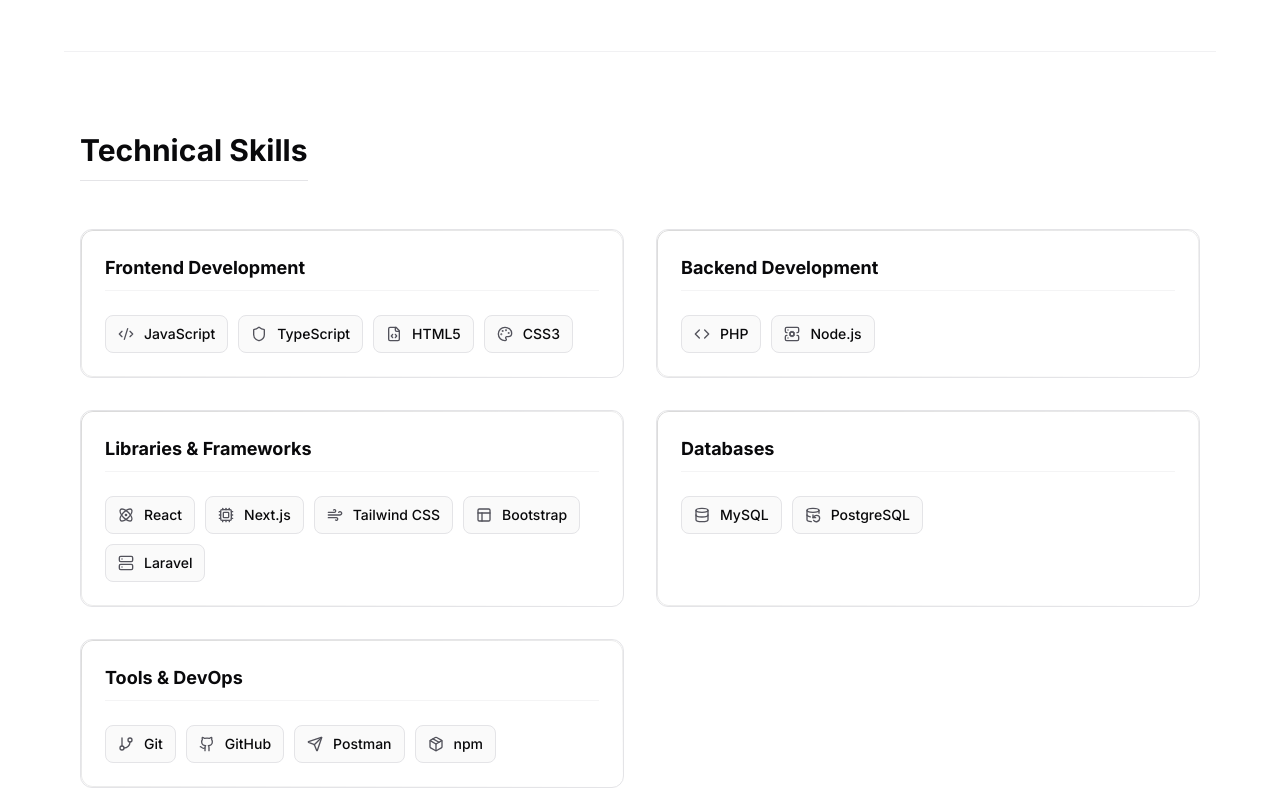
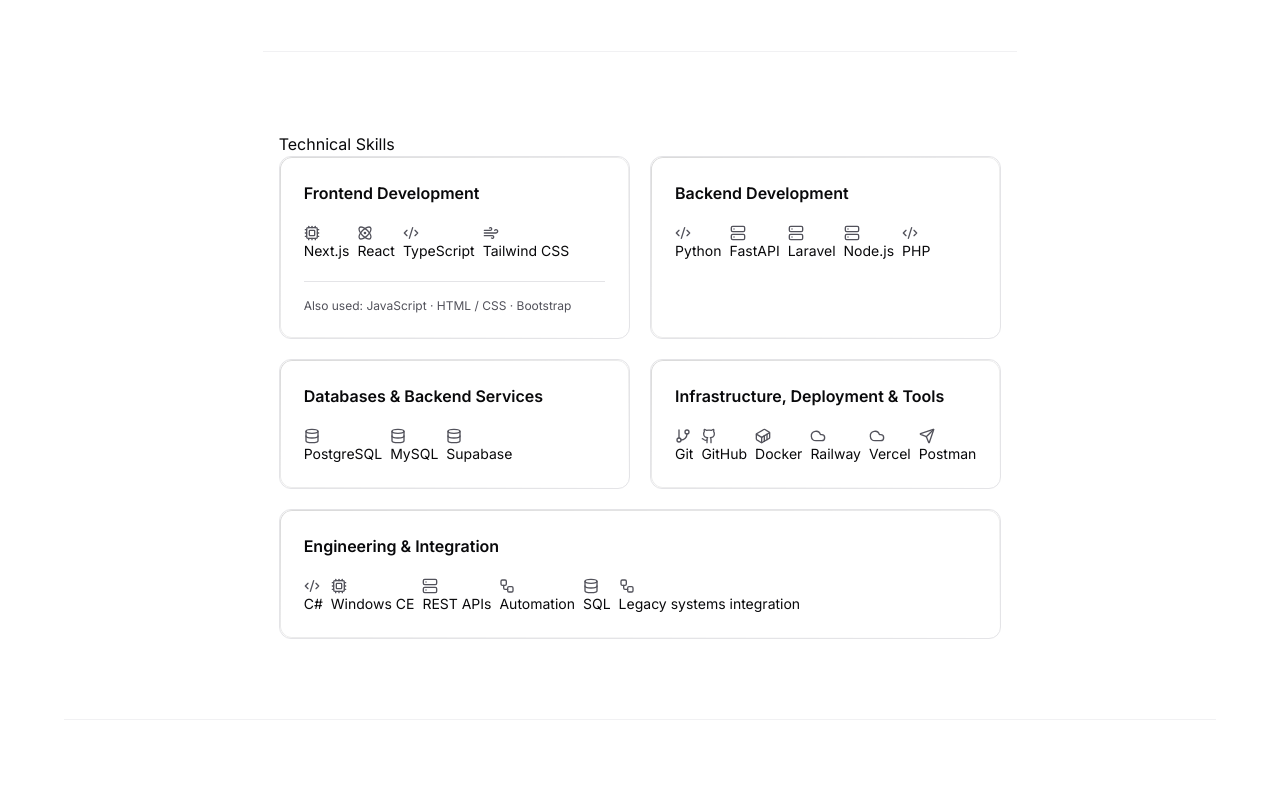
Before and after one commit to Vituinho/Portfolio, a Next.js app: page / in a window 1280 px wide. Shown: the part 1060-1860 px from the top of the page. Built offline with nearby package versions, Linux system fonts and the light colour scheme.

Commit message:
feat: refresh technical skills and engineering stack

```diff
--- a/src/components/sections/Skills.tsx
+++ b/src/components/sections/Skills.tsx
@@ -1,73 +1,40 @@
 'use client';
 
-import React from 'react';
 import { useI18n } from '@/i18n/context';
 import { skillsData } from '@/data/skills';
 import Card from '../ui/Card';
-import * as LucideIcons from 'lucide-react';
-import { motion } from 'framer-motion';
+import { Atom, Cloud, Code2, Container, Cpu, Database, FileCode, GitBranch, Github, Layout, Send, Server, Wind, Workflow } from 'lucide-react';
+import type { SkillCategory } from '@/types/portfolio';
 
-// Dynamic Lucide icon lookup component
-function SkillIcon({ name, className }: { name: string; className?: string }) {
-  const IconComponent = (LucideIcons as any)[name];
-  if (!IconComponent) {
-    return <LucideIcons.HelpCircle className={className} />;
-  }
-  return <IconComponent className={className} />;
-}
+const icons = { Atom, Cloud, Code2, Container, Cpu, Database, FileCode, GitBranch, Github, Layout, Send, Server, Wind, Workflow };
+const categories: SkillCategory[] = ['frontend', 'backend', 'databases', 'tools', 'other'];
 
 export default function Skills() {
-  const { t } = useI18n();
-
-  // Group skills by category
-  const categories = Array.from(new Set(skillsData.map(s => s.category)));
-
+  const { locale, t } = useI18n();
   return (
     <section id="skills" className="py-20 px-4 max-w-6xl mx-auto border-t border-border-custom/50">
-      <motion.div
-        initial={{ opacity: 0, y: 20 }}
-        whileInView={{ opacity: 1, y: 0 }}
-        viewport={{ once: true, margin: "-100px" }}
-        transition={{ duration: 0.6 }}
-        className="w-full"
-      >
-        <h2 className="text-3xl font-bold text-text-primary mb-12 relative pb-3 border-b border-border-custom max-w-max">
-          {t.skills.title}
-        </h2>
-
-        <div className="grid grid-cols-1 md:grid-cols-2 gap-8">
-          {categories.map((category) => {
-            const groupedSkills = skillsData.filter(s => s.category === category);
-
-            return (
-              <Card key={category} className="flex flex-col h-full">
-                <h3 className="font-bold text-lg text-text-primary mb-6 flex items-center border-b border-border-custom/40 pb-2">
-                  {t.skills.categories[category] || category}
-                </h3>
-
-                {/* Wrapped chip layout for skills */}
-                <div className="flex flex-wrap gap-2.5">
-                  {groupedSkills.map((skill) => (
-                    <motion.div
-                      key={skill.name}
-                      whileHover={{ scale: 1.02 }}
-                      whileTap={{ scale: 0.98 }}
-                      className="flex items-center gap-2.5 px-3 py-2 rounded-lg bg-bg-secondary border border-border-custom hover:border-accent-custom/40 hover:bg-bg-primary hover:shadow-sm transition-all duration-300 group select-none cursor-default"
-                    >
-                      <span className="text-text-secondary group-hover:text-accent-custom group-hover:scale-110 transition-all duration-200">
-                        <SkillIcon name={skill.icon} className="w-4 h-4" />
-                      </span>
-                      <span className="text-sm font-medium text-text-primary">
-                        {skill.name}
-                      </span>
-                    </motion.div>
-                  ))}
-                </div>
-              </Card>
-            );
-          })}
-        </div>
-      </motion.div>
+      <h2 className="section-title">{t.skills.title}</h2>
+      <div className="grid md:grid-cols-2 gap-5">
+        {categories.map(category => {
+          const group = skillsData.filter(skill => skill.category === category);
+          return (
+            <Card key={category} hoverEffect={false} className={category === 'other' ? 'md:col-span-2' : ''}>
+              <h3 className="font-semibold mb-5">{t.skills.categories[category]}</h3>
+              <ul className="flex flex-wrap gap-2">
+                {group.filter(skill => !skill.supporting).map(skill => {
+                  const Icon = icons[skill.icon as keyof typeof icons] ?? Code2;
+                  return <li key={skill.name} className="info-badge text-sm"><Icon className="size-4 text-text-secondary" />{skill.localizedName?.[locale] ?? skill.name}</li>;
+                })}
+              </ul>
+              {group.some(skill => skill.supporting) && (
+                <p className="text-xs text-text-secondary mt-5 pt-4 border-t border-border-custom">
+                  {t.skills.supporting}: {group.filter(skill => skill.supporting).map(skill => skill.name).join(' · ')}
+                </p>
+              )}
+            </Card>
+          );
+        })}
+      </div>
     </section>
   );
 }
--- a/src/data/skills.ts
+++ b/src/data/skills.ts
@@ -1,94 +1,31 @@
 import { Skill } from '../types/portfolio';
 
 export const skillsData: Skill[] = [
-  // Languages
-  {
-    name: "JavaScript",
-    icon: "Code2",
-    category: "frontend"
-  },
-  {
-    name: "TypeScript",
-    icon: "Shield",
-    category: "frontend"
-  },
-  {
-    name: "PHP",
-    icon: "Code",
-    category: "backend"
-  },
-  {
-    name: "HTML5",
-    icon: "FileCode",
-    category: "frontend"
-  },
-  {
-    name: "CSS3",
-    icon: "Palette",
-    category: "frontend"
-  },
-
-  {
-    name: "React",
-    icon: "Atom",
-    category: "frameworks"
-  },
-  {
-    name: "Next.js",
-    icon: "Cpu",
-    category: "frameworks"
-  },
-  {
-    name: "Tailwind CSS",
-    icon: "Wind",
-    category: "frameworks"
-  },
-  {
-    name: "Bootstrap",
-    icon: "Layout",
-    category: "frameworks"
-  },
-
-  {
-    name: "Laravel",
-    icon: "Server",
-    category: "frameworks"
-  },
-  {
-    name: "Node.js",
-    icon: "ServerCog",
-    category: "backend"
-  },
-
-  {
-    name: "MySQL",
-    icon: "Database",
-    category: "databases"
-  },
-  {
-    name: "PostgreSQL",
-    icon: "DatabaseBackup",
-    category: "databases"
-  },
-
-  {
-    name: "Git",
-    icon: "GitBranch",
-    category: "tools"
-  },
-  {
-    name: "GitHub",
-    icon: "Github",
-    category: "tools"
-  },
-  {
-    name: "Postman",
-    icon: "Send",
-    category: "tools"
-  },
-  {
-    name: "npm",
-    icon: "Package",
-    category: "tools"
-  }
+  { name: 'Next.js', icon: 'Cpu', category: 'frontend' },
+  { name: 'React', icon: 'Atom', category: 'frontend' },
+  { name: 'TypeScript', icon: 'Code2', category: 'frontend' },
+  { name: 'Tailwind CSS', icon: 'Wind', category: 'frontend' },
+  { name: 'JavaScript', icon: 'Code2', category: 'frontend', supporting: true },
+  { name: 'HTML / CSS', icon: 'FileCode', category: 'frontend', supporting: true },
+  { name: 'Bootstrap', icon: 'Layout', category: 'frontend', supporting: true },
+  { name: 'Python', icon: 'Code2', category: 'backend' },
+  { name: 'FastAPI', icon: 'Server', category: 'backend' },
+  { name: 'Laravel', icon: 'Server', category: 'backend' },
+  { name: 'Node.js', icon: 'Server', category: 'backend' },
+  { name: 'PHP', icon: 'Code2', category: 'backend' },
+  { name: 'PostgreSQL', icon: 'Database', category: 'databases' },
+  { name: 'MySQL', icon: 'Database', category: 'databases' },
+  { name: 'Supabase', icon: 'Database', category: 'databases' },
+  { name: 'Git', icon: 'GitBranch', category: 'tools' },
+  { name: 'GitHub', icon: 'Github', category: 'tools' },
+  { name: 'Docker', icon: 'Container', category: 'tools' },
+  { name: 'Railway', icon: 'Cloud', category: 'tools' },
+  { name: 'Vercel', icon: 'Cloud', category: 'tools' },
+  { name: 'Postman', icon: 'Send', category: 'tools' },
+  { name: 'C#', icon: 'Code2', category: 'other' },
+  { name: 'Windows CE', icon: 'Cpu', category: 'other' },
+  { name: 'REST APIs', icon: 'Server', category: 'other' },
+  { name: 'Automation', localizedName: { en: 'Automation', pt: 'Automação' }, icon: 'Workflow', category: 'other' },
+  { name: 'SQL', icon: 'Database', category: 'other' },
+  { name: 'Legacy systems integration', localizedName: { en: 'Legacy systems integration', pt: 'Integração de sistemas legados' }, icon: 'Workflow', category: 'other' }
 ];
--- a/src/i18n/en.ts
+++ b/src/i18n/en.ts
@@ -24,14 +24,15 @@
   },
   skills: {
     title: "Technical Skills",
+    supporting: "Also used",
     categories: {
       frontend: "Frontend Development",
       backend: "Backend Development",
       languages: "Programming Languages",
-      databases: "Databases",
-      tools: "Tools & DevOps",
+      databases: "Databases & Backend Services",
+      tools: "Infrastructure, Deployment & Tools",
       frameworks: "Libraries & Frameworks",
-      other: "Other Technologies"
+      other: "Engineering & Integration"
     },
     years: "years",
     year: "year",
--- a/src/i18n/pt.ts
+++ b/src/i18n/pt.ts
@@ -26,14 +26,15 @@
   },
   skills: {
     title: "Habilidades Técnicas",
+    supporting: "Também utilizo",
     categories: {
       frontend: "Desenvolvimento Frontend",
       backend: "Desenvolvimento Backend",
       languages: "Linguagens de Programação",
-      databases: "Bancos de Dados",
-      tools: "Ferramentas & DevOps",
+      databases: "Bancos de Dados e Serviços de Backend",
+      tools: "Infraestrutura, Deploy e Ferramentas",
       frameworks: "Bibliotecas & Frameworks",
-      other: "Outras Tecnologias"
+      other: "Engenharia e Integração"
     },
     years: "anos",
     year: "ano",
--- a/src/types/portfolio.ts
+++ b/src/types/portfolio.ts
@@ -34,6 +34,8 @@
   name: string;
   icon: string;
   category: SkillCategory;
+  supporting?: boolean;
+  localizedName?: { en: string; pt: string };
 }
 
 export interface Project {
```
